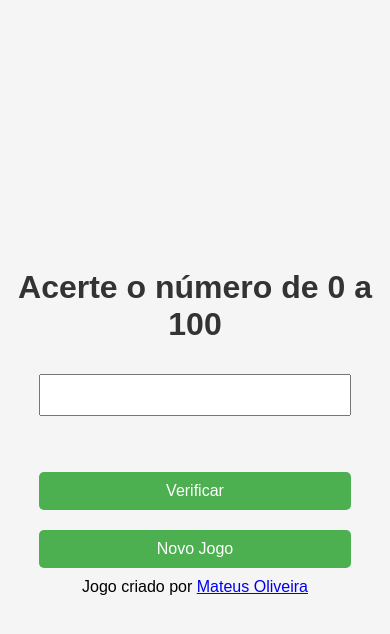
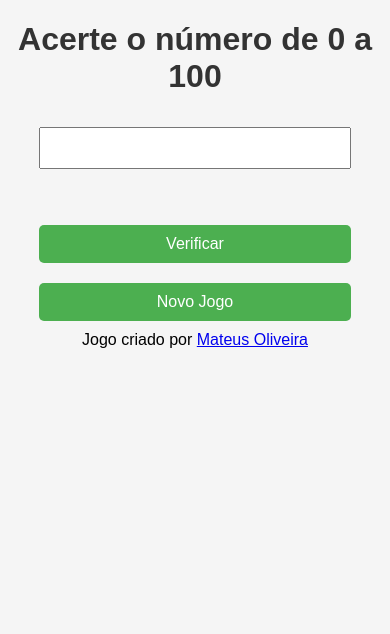
Before and after one commit to MateusOliveira991/Jogo-Acerte-o-Numero-JS, a plain HTML site: page index.html in a window 390 px wide. Drawn offline with Linux system fonts and the light colour scheme.

Commit message:
Estilo responsivo para mobile

```diff
--- a/style.css
+++ b/style.css
@@ -6,7 +6,7 @@ body {
     display: flex;
     flex-direction: column;
     align-items: center;
-    justify-content: center;
+    justify-content: flex-start; /* Alterado de 'center' para 'flex-start' */
     height: 100vh;
 }
 
```
Lines whose indentation alone changed are shown as unchanged.
